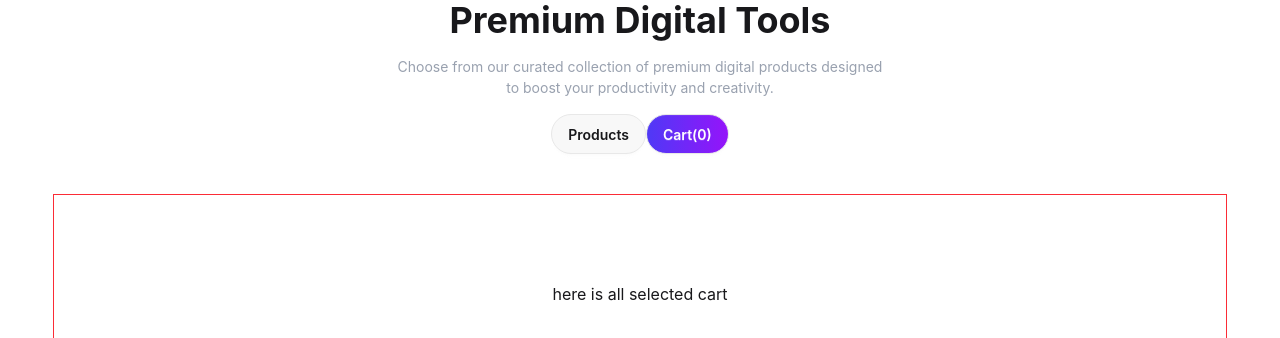
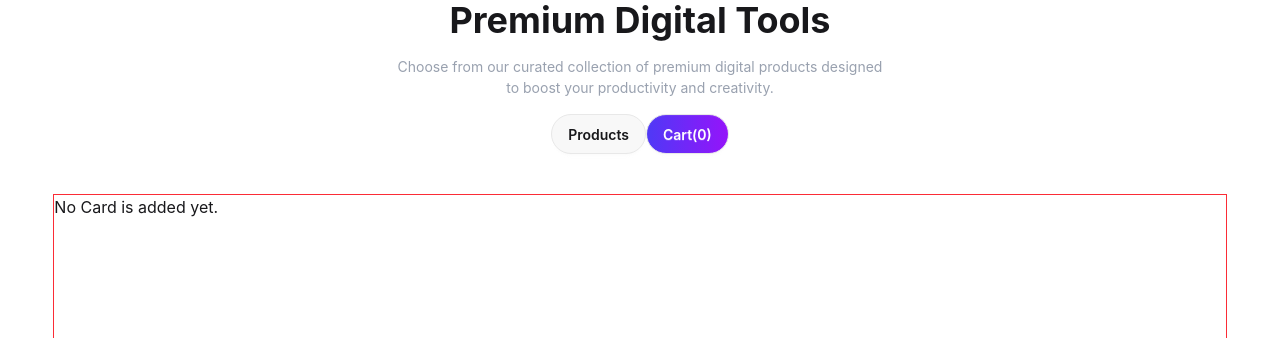
Before and after one commit to Mr-Xibon94/A6-digitaToolsPlatform-byMdMamunurRahman, a React (Vite) app: page / in a window 1280 px wide. Both pictures are taken after a click on the button "Cart(0)". Shown: the top 338 px of the page. Built offline with nearby package versions, Linux system fonts and the light colour scheme.

Commit message:
added selected card componenent and send data to this component after clicking buy now

```diff
--- a/src/Components/Allcards.jsx
+++ b/src/Components/Allcards.jsx
@@ -6,8 +6,12 @@ const Allcards = ({ cardsDataPromise }) => {
     const allCardsData = use(cardsDataPromise);
 
     // it is state for toggling buttons
-    const [togleBtn, settogleBtn] = useState('products')
+    const [togleBtn, settogleBtn] = useState('products');
 
+    // it is the state for selectel cart
+    const [selectedCart, setselectedCart] = useState([]);
+
+    console.log(selectedCart)
 
 
     return (
@@ -23,34 +27,45 @@ const Allcards = ({ cardsDataPromise }) => {
                     <div className='flex justify-center '>
 
                         {/* it is the two buttons which will togle  */}
-                        <button onClick={()=>(
+                        <button onClick={() => (
                             settogleBtn('products')
-                        )} className={`btn rounded-3xl ${togleBtn=='products'? 'bodyColor text-white':''}`}>Products</button>
+                        )} className={`btn rounded-3xl ${togleBtn == 'products' ? 'bodyColor text-white' : ''}`}>Products</button>
                         {/* BUTTON CART  */}
-                        <button onClick={()=>(
+                        <button onClick={() => (
                             settogleBtn('cart')
-                        )}  className={`btn rounded-3xl ${togleBtn=='cart'? 'bodyColor text-white':''}`}>Cart(0)</button>
+                        )} className={`btn rounded-3xl ${togleBtn == 'cart' ? 'bodyColor text-white' : ''}`}>Cart(0)</button>
                     </div>
                 </div>
 
                 {/* it is the all card interface  */}
                 <div >
-                    { togleBtn === "products"?
+                    {togleBtn === "products" ?
                         <div className='grid md:grid-cols-2 lg:grid-cols-3 gap-2.5 mt-10'>
 
                             {
 
                                 allCardsData.map(card => (
-                                <Cards key={card.id} card={card}>
+                                    <Cards key={card.id} card={card} selectedCart={selectedCart} setselectedCart={setselectedCart}>
 
                                     </Cards>
                                 ))
                             }
-                    </div> : togleBtn === 'cart'?
-                    <div className='border border-red-500 text-center flex justify-center items-center h-50 mt-10'>
-                        <SelectedCart>
+                        </div> : togleBtn === 'cart' ?
+                            <div className='border border-red-500 h-50 mt-10'>
+                                <div>
+                                    <h1>No Card is added yet.</h1>
+                                </div>
+
+                                {
+                                    selectedCart.map(choosenCard =>
+                                        <SelectedCart choosenCard={choosenCard} >
 
                                         </SelectedCart>
+                                    )
+                                }
+
+
+
                             </div> : ''
 
                     }
--- a/src/Components/Cards.jsx
+++ b/src/Components/Cards.jsx
@@ -1,10 +1,16 @@
 import React from 'react';
 import CartFeatures from './CartFeatures';
 
-const Cards = ({ card }) => {
+const Cards = ({ card, selectedCart, setselectedCart }) => {
+
+    const cardHandler = () => {
+         setselectedCart([...selectedCart, card]);
+
+
+}
 
     const allFeatures = card.features;
-    console.log("I am in cards", card)
+    // console.log("I am in cards", card)
     return (
         // it is single card style
         <div className='border shadow-2xl border-gray-200 rounded-2xl p-6 space-y-2.5'>
@@ -44,7 +50,7 @@ const Cards = ({ card }) => {
 
             {/* card button  */}
             <div className='btn rounded-3xl btn-w-full flex justify-center mt-5 bodyColor text-white'>
-                <button >Buy Now</button>
+                <button onClick={cardHandler} >Buy Now</button>
             </div>
 
         </div>
--- a/src/Components/SelectedCart.jsx
+++ b/src/Components/SelectedCart.jsx
@@ -1,9 +1,9 @@
 import React from 'react';
 
-const SelectedCart = () => {
+const SelectedCart = ({choosenCard}) => {
     return (
         <div>
-            <h1>here is all selected cart</h1>
+            <h1>{choosenCard.name}</h1>
         </div>
     );
 };
```
Lines whose indentation alone changed are shown as unchanged.
